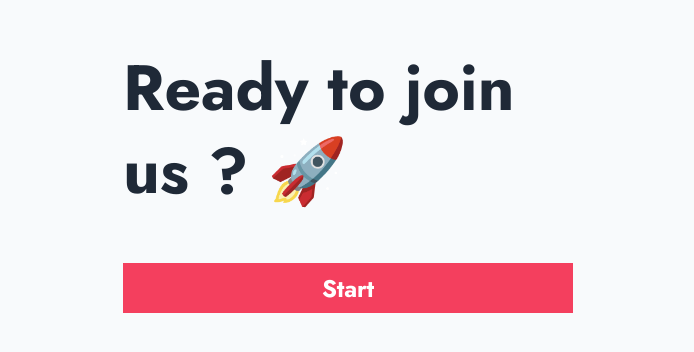
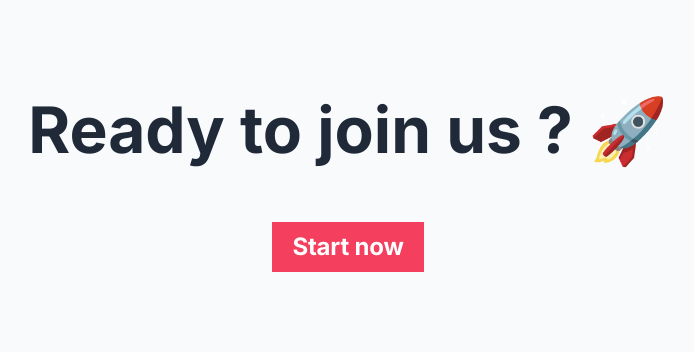
Before and after one commit to baptistehanriat/application-form, a React (Create React App) app: page / in a window 1280 px wide. Shown: the part 220-572 px from the top of the page, without its empty margins (292-986 px from the left). Built offline with nearby package versions, Linux system fonts and the light colour scheme.

Commit message:
Improve overall design (new typo, better layout, fonts, colors). Small refactoring (renaming mainly)

```diff
--- a/src/App.tsx
+++ b/src/App.tsx
@@ -2,6 +2,7 @@ import React, { useState } from 'react'
 import styled from 'styled-components'
 import ButtonBack from './components/button/ButtonBack'
 import ButtonPrimary from './components/button/ButtonPrimary'
+import FlexView from './components/layout/FlexView'
 import View from './components/layout/View'
 import QuestionField from './components/questionnaire/QuestionField'
 import { Question } from './components/questionnaire/types'
@@ -70,6 +71,7 @@ function App() {
   const onGoBack = () => {
     if (index === 0) {
       setQuestionnaireStatus('ready')
+      setAnswers({})
     } else {
       setIndex(index - 1)
     }
@@ -82,7 +84,8 @@ function App() {
           <>
             <H1 style={{ marginBottom: 50 }}>Ready to join us ? 🚀</H1>
             <ButtonPrimary
-              label="Start"
+              style={{ alignSelf: 'center' }}
+              label="Start now"
               onClick={() => {
                 setQuestionnaireStatus('ongoing')
               }}
@@ -103,15 +106,34 @@ function App() {
               answer={answers[currentQuestion.answerKey]}
               question={currentQuestion}
             />
-            <ButtonPrimary label="Next" onClick={onGoNext} />
+            <ButtonPrimary
+              style={{ alignSelf: 'flex-end' }}
+              label={
+                index === tenantQuestionnaire.length - 1 ? 'Submit' : 'Next'
+              }
+              onClick={onGoNext}
+            />
           </>
         )}
         {questionnaireStatus === 'finished' && (
           <>
-            <H1>All done!</H1>
+            <H1 style={{ marginBottom: 20 }}>All done! 🎉</H1>
             <P1>Here is a recap of the information you filled!</P1>
-            {Object.values(answers).map((answer) => (
-              <P1 key={answer}>{answer}</P1>
+            {tenantQuestionnaire.map((question) => (
+              <View
+                style={{
+                  margin: '20px 0 0px 0',
+                  flexDirection: 'row',
+                }}
+              >
+                <Marker />
+                <View>
+                  <P1 style={{ color: Colors.Grey600 }}>{question.text}</P1>
+                  <P1 style={{ fontWeight: 600 }}>
+                    {answers[question.answerKey]}
+                  </P1>
+                </View>
+              </View>
             ))}
             <ButtonPrimary
               onClick={() => {
@@ -119,7 +141,8 @@ function App() {
                 setAnswers({})
                 setIndex(0)
               }}
-              label="Start again"
+              style={{ alignSelf: 'center', marginTop: 50 }}
+              label="Start over"
             />
           </>
         )}
@@ -140,7 +163,12 @@ const Container = styled(View)`
 const InnerContainer = styled(View)`
   flex: 1;
   justify-content: center;
-  width: 450px; // FIXME: use CSS breakpoint
+  min-width: 450px; // FIXME: use CSS breakpoint
 `
 
+const Marker = styled(View)`
+  background-color: ${Colors.Primary500};
+  width: 2px;
+  margin-right: 20px;
+`
 export default App
--- a/src/components/button/ButtonBack.tsx
+++ b/src/components/button/ButtonBack.tsx
@@ -1,7 +1,6 @@
 import styled from 'styled-components'
 import ChevronLeft from '../icon/ChevronLeft'
 import { Colors } from '../style/colors'
-import { P1 } from '../style/texts'
 
 export default function ButtonBack(props: {
   style?: React.CSSProperties
@@ -15,14 +14,16 @@ export default function ButtonBack(props: {
 }
 
 const Container = styled.button`
-  height: 40px;
-  width: 40px;
+  height: 50px;
+  width: 50px;
   box-shadow: rgba(0, 0, 0, 0.2) 0px 18px 50px -10px;
   background-color: white;
   justify-content: center;
   align-content: center;
   align-items: center;
   padding: 0px;
+  padding-top: 3px;
+  padding-right: 3px;
   cursor: pointer;
   border: none;
   :hover {
--- a/src/components/button/ButtonBase.tsx
+++ b/src/components/button/ButtonBase.tsx
@@ -1,7 +1,7 @@
 import React from 'react'
 import styled, { CSSProperties } from 'styled-components'
 import { Colors } from '../style/colors'
-import { P1 } from '../style/texts'
+import { H2 } from '../style/texts'
 
 export default function ButtonBase(props: ButtonBaseProps) {
   const disabled = props.status === 'disabled'
@@ -12,7 +12,7 @@ export default function ButtonBase(props: ButtonBaseProps) {
       onClick={props.onClick}
       {...props}
     >
-      <P1 style={{ color: props.labelColor }}>{props.label}</P1>
+      <H2 style={{ color: props.labelColor }}>{props.label}</H2>
     </ButtonBaseStyled>
   )
 }
--- a/src/components/input/InputRadio.tsx
+++ b/src/components/input/RadioInput.tsx
@@ -2,8 +2,9 @@ import View from '../layout/View'
 import { CSSProperties, ReactNode, useState } from 'react'
 import { Colors } from '../style/colors'
 import { P1 } from '../style/texts'
+import styled from 'styled-components'
 
-interface InputRadioProps {
+interface RadioInputProps {
   choices: Array<{ key: string; text: string }>
   onChange(value: string): void
   defaultValue?: string
@@ -12,7 +13,7 @@ interface InputRadioProps {
   style?: CSSProperties
 }
 
-export default function InputRadio(props: InputRadioProps) {
+export default function RadioInput(props: RadioInputProps) {
   const [checkedValue, setCheckedValue] = useState(props.defaultValue)
   return (
     <View style={props.style}>
@@ -31,9 +32,8 @@ export default function InputRadio(props: InputRadioProps) {
               setCheckedValue(value.key)
               props.onChange(value.text)
             }}
-          >
-            <P1 style={{ marginLeft: 15, textAlign: 'left' }}>{value.text}</P1>
-          </Checkbox>
+          ></Checkbox>
+          <P1 style={{ marginLeft: 15, textAlign: 'left' }}>{value.text}</P1>
         </View>
       ))}
     </View>
@@ -44,7 +44,6 @@ function Checkbox(props: {
   checked: boolean
   onClick(): void
   style?: CSSProperties
-  children?: ReactNode
 }) {
   return (
     <button
@@ -59,20 +58,8 @@ function Checkbox(props: {
         cursor: 'pointer',
       }}
     >
-      <View
-        style={{
-          display: 'flex',
-          alignItems: 'center',
-          justifyContent: 'center',
-          width: 24,
-          height: 24,
-          border: `3px solid ${Colors.Primary500}`,
-          flex: 'none',
-          backgroundColor: 'transparent',
-        }}
-      >
+      <BoxContainer>
         <View
-          className="ease-out-animation"
           style={{
             width: 18,
             flex: 'none',
@@ -82,8 +69,20 @@ function Checkbox(props: {
             backgroundColor: Colors.Primary500,
           }}
         />
-      </View>
-      {props.children}
+      </BoxContainer>
     </button>
   )
 }
+
+const BoxContainer = styled(View)`
+  display: flex;
+  align-items: center;
+  justify-content: center;
+  width: 24px;
+  height: 24px;
+  border: 2px solid ${Colors.Primary500};
+  background-color: 'transparent';
+  :hover {
+    background-color: ${Colors.Grey100};
+  }
+`
--- a/src/components/input/TextInput.tsx
+++ b/src/components/input/TextInput.tsx
@@ -2,13 +2,13 @@ import styled from 'styled-components'
 import { Colors } from '../style/colors'
 
 export const TextInput = styled.input`
-  font-family: Jost;
+  font-family: Inter;
   font-size: 16px;
   height: 50px;
   max-width: 450px;
   border: none;
   box-shadow: rgba(0, 0, 0, 0.2) 0px 18px 50px -10px;
-  padding: 0 10px 0 10px;
+  padding: 0 20px 0 20px;
   color: ${Colors.Grey800};
   background-color: ${Colors.White};
   box-sizing: border-box;
--- a/src/components/questionnaire/QuestionField.tsx
+++ b/src/components/questionnaire/QuestionField.tsx
@@ -1,12 +1,12 @@
 import { TextInput } from '../input/TextInput'
-import InputRadio from '../input/InputRadio'
+import RadioInput from '../input/RadioInput'
 import View from '../layout/View'
-import { P1 } from '../style/texts'
+import { H2, P1 } from '../style/texts'
 import { Question } from './types'
 import styled from 'styled-components'
 
 export default function QuestionField(props: QuestionFieldProps) {
-  const validatePhoneFormat = (phone: string) => {
+  const validateNumberFormat = (phone: string) => {
     return /^\d+$/.test(phone)
   }
 
@@ -18,14 +18,14 @@ export default function QuestionField(props: QuestionFieldProps) {
     case 'StringQuestion':
       return <TextInputQuestion type="text" {...props} />
     case 'NumberQuestion':
-      return <TextInputQuestion type="number" {...props} />
+      return <TextInputQuestion type="text" {...props} />
     case 'EmailQuestion':
       return <TextInputQuestion type="email" {...props} />
     case 'RadioButtonsQuestion':
       return (
         <Container>
           <QuestionLabel>{props.question.text}</QuestionLabel>
-          <InputRadio
+          <RadioInput
             choices={props.question.choices!}
             onChange={props.onChange}
           />
@@ -65,11 +65,11 @@ interface TextInputQuestionProps extends QuestionFieldProps {
 }
 
 const Container = styled(View)`
-  margin-bottom: 40px;
-  margin-top: 100px;
+  margin-bottom: 50px;
+  margin-top: 50px;
 `
 
-const QuestionLabel = styled(P1)`
+const QuestionLabel = styled(H2)`
   margin-left: 20px;
-  margin-right: 20px;
+  margin-bottom: 20px;
 `
--- a/src/components/style/colors.tsx
+++ b/src/components/style/colors.tsx
@@ -2,6 +2,7 @@ export const Colors = {
   Primary500: '#f43f5e',
   Primary600: '#e11d48',
   Grey100: '#e5e7eb',
+  Grey600: '#4b5563',
   Grey800: '#1f2937',
   Slate100: '#f8fafc',
   White: '#FFFFFF',
--- a/src/components/style/texts.tsx
+++ b/src/components/style/texts.tsx
@@ -2,7 +2,7 @@ import styled from 'styled-components'
 import { Colors } from './colors'
 
 export const H1 = styled.h1`
-  font-family: Jost;
+  font-family: Inter;
   font-weight: 700;
   font-size: 64px;
   line-height: 130%;
@@ -10,8 +10,8 @@ export const H1 = styled.h1`
   color: #1f2937;
 `
 
-export const P1 = styled.p`
-  font-family: Jost;
+export const H2 = styled.h2`
+  font-family: Inter;
   font-weight: 700;
   font-size: 24px;
   line-height: 130%;
@@ -20,8 +20,18 @@ export const P1 = styled.p`
   color: ${Colors.Grey800};
 `
 
+export const P1 = styled.p`
+  font-family: Inter;
+  font-weight: 400;
+  font-size: 16px;
+  line-height: 130%;
+  letter-spacing: 0.2px;
+  margin: 0;
+  color: ${Colors.Grey800};
+`
+
 export const Hint = styled.p`
-  font-family: Roboto;
+  font-family: Inter;
   font-style: normal;
   font-weight: normal;
   font-size: 16px;
--- a/src/index.css
+++ b/src/index.css
@@ -1,4 +1,4 @@
-@import url('https://fonts.googleapis.com/css2?family=Jost:wght@300;400;500;600;700&display=swap');
+@import url('https://fonts.googleapis.com/css2?family=Inter:wght@100;200;300;400;500;600;700;800;900&display=swap');
 
 body {
   margin: 0;
```
